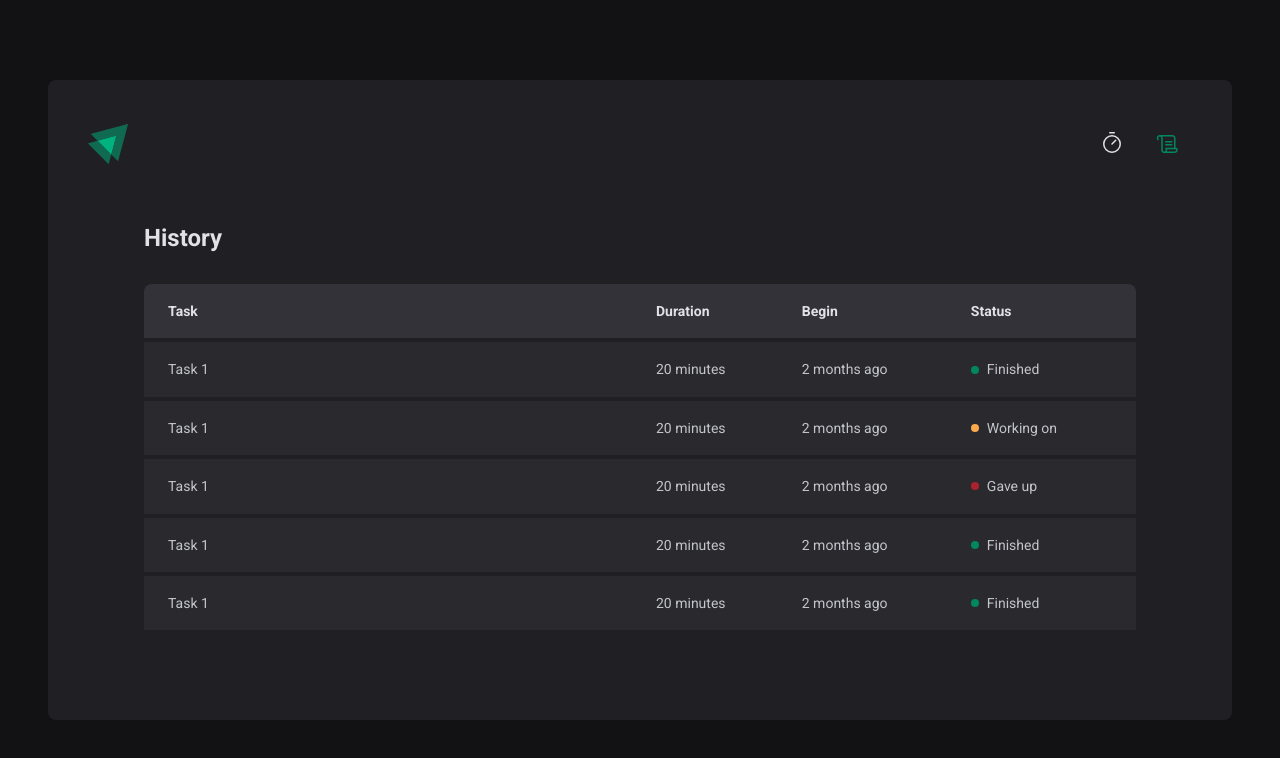
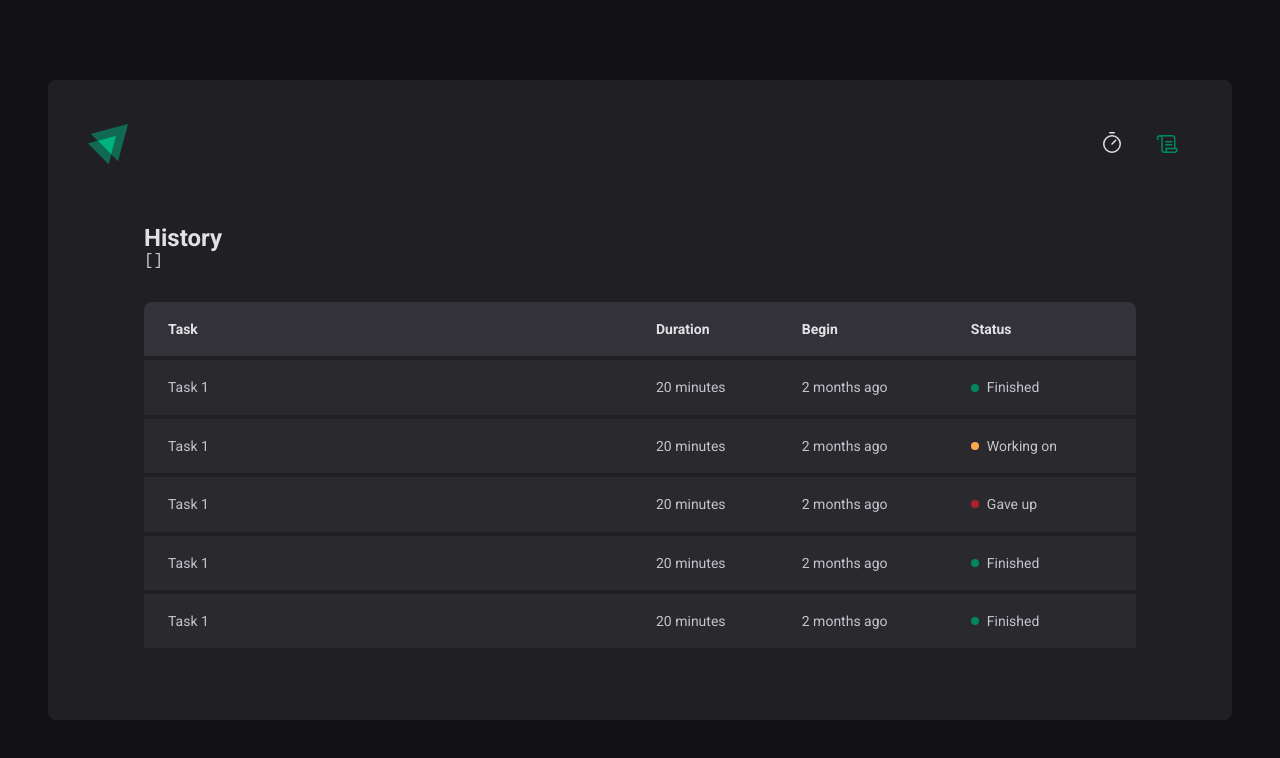
Before and after one commit to 0xREALAldc/ignite-02-reactjs-pomodoro-timer, a React (Vite) app: page /history in a window 1280 px wide. Shown: the top 758 px of the page. Built offline with nearby package versions, Linux system fonts and the light colour scheme.

Commit message:
Add: We moved all the code that was only used for the context and placed in a file for the CyclesContext to be able to acces in other pages. Wrapped around the Routes component to give access to the context in the other pages of the application

```diff
--- a/src/App.tsx
+++ b/src/App.tsx
@@ -4,13 +4,16 @@
 
 import { GlobalStyle } from './styles/global'
 import { defaultTheme } from './styles/themes/default'
+import { CyclesContextProvider } from './contexts/CyclesContext'
 
 export function App() {
   return (
     <ThemeProvider theme={defaultTheme}>
       {/* we need to have the BrowserRouter around the Router that has our routes */}
       <BrowserRouter>
-        <Router />
+        <CyclesContextProvider>
+          <Router />
+        </CyclesContextProvider>
       </BrowserRouter>
 
       <GlobalStyle />
--- /dev/null
+++ b/src/contexts/CyclesContext.tsx
@@ -0,0 +1,117 @@
+import { ReactNode, createContext, useState } from 'react'
+
+// here the reason that we create a interface and don't use the type created in the Home component using Zod is to our Context have the independence that
+// even if we change the library or stop using react-hook-form, our context will still work
+interface CreateCycleData {
+  task: string
+  minutesAmount: number
+}
+
+interface Cycle {
+  id: string
+  task: string
+  minutesAmount: number
+  startDate: Date
+  interruptedDate?: Date
+  finishedDate?: Date
+}
+
+interface CyclesContextType {
+  cycles: Cycle[]
+  activeCycle: Cycle | undefined
+  activeCycleId: string | null
+  amountSecondsPassed: number
+  markCurrentCycleAsFinished: () => void
+  setSecondsPassed: (seconds: number) => void
+  setCycleToNull: () => void
+  createNewCycle: (data: CreateCycleData) => void
+  interruptCurrentCycle: () => void
+}
+
+interface CyclesContextProviderProps {
+  // ReactNode is any .tsx valid, anything that react accepts to be written in a .tsx will be accepted
+  children: ReactNode
+}
+
+export const CyclesContext = createContext({} as CyclesContextType)
+
+export function CyclesContextProvider({
+  children,
+}: CyclesContextProviderProps) {
+  const [cycles, setCycles] = useState<Cycle[]>([])
+  const [activeCycleId, setActiveCycleId] = useState<string | null>(null)
+  const [amountSecondsPassed, setAmountSecondsPassed] = useState(0)
+
+  const activeCycle = cycles.find((cycle) => cycle.id === activeCycleId)
+
+  function setCycleToNull() {
+    setActiveCycleId(null)
+  }
+
+  function setSecondsPassed(seconds: number) {
+    setAmountSecondsPassed(seconds)
+  }
+
+  // we create a simple function to use a state in another component using context, this just to not define the definition of the state function in our interface
+  function markCurrentCycleAsFinished() {
+    setCycles((state) =>
+      state.map((cycle) => {
+        if (cycle.id === activeCycleId) {
+          return { ...cycle, finishedDate: new Date() }
+        } else {
+          return cycle
+        }
+      }),
+    )
+  }
+
+  // the parameter 'data' are the data from the fields of our form
+  function createNewCycle(data: CreateCycleData) {
+    const id = String(new Date().getTime())
+
+    const newCycle: Cycle = {
+      id,
+      task: data.task,
+      minutesAmount: data.minutesAmount,
+      startDate: new Date(),
+    }
+
+    setCycles((state) => [...state, newCycle])
+    setActiveCycleId(id)
+    setAmountSecondsPassed(0)
+
+    // reset()
+  }
+
+  function interruptCurrentCycle() {
+    setCycles((state) =>
+      state.map((cycle) => {
+        if (cycle.id === activeCycleId) {
+          return { ...cycle, interruptedDate: new Date() }
+        } else {
+          return cycle
+        }
+      }),
+    )
+
+    setActiveCycleId(null)
+  }
+
+  return (
+    <CyclesContext.Provider
+      value={{
+        cycles,
+        activeCycle,
+        activeCycleId,
+        amountSecondsPassed,
+        markCurrentCycleAsFinished,
+        setSecondsPassed,
+        setCycleToNull,
+        createNewCycle,
+        interruptCurrentCycle,
+      }}
+    >
+      {children}
+    </CyclesContext.Provider>
+  )
+}
--- a/src/pages/History/index.tsx
+++ b/src/pages/History/index.tsx
@@ -1,10 +1,16 @@
+import { useContext } from 'react'
 import { HistoryContainer, HistoryList, Status } from './styles'
 import { useForm } from 'react-hook-form'
+import { CyclesContext } from '../../contexts/CyclesContext'
 
 export function History() {
+  const { cycles } = useContext(CyclesContext)
+
   return (
     <HistoryContainer>
       <h1>History</h1>
+
+      <pre>{JSON.stringify(cycles, null, 2)}</pre>
 
       <HistoryList>
         <table>
--- a/src/pages/Home/components/Countdown/index.tsx
+++ b/src/pages/Home/components/Countdown/index.tsx
@@ -1,8 +1,8 @@
 import { useContext, useEffect } from 'react'
 import { differenceInSeconds } from 'date-fns'
-import { CyclesContext } from '../..'
 
 import { CountdownContainer, Separator } from './styles'
+import { CyclesContext } from '../../../../contexts/CyclesContext'
 
 export function Countdown() {
   const {
@@ -62,6 +62,7 @@
     activeCycleId,
     markCurrentCycleAsFinished,
     setSecondsPassed,
+    setCycleToNull,
   ])
 
   return (
--- a/src/pages/Home/components/NewCycleForm/index.tsx
+++ b/src/pages/Home/components/NewCycleForm/index.tsx
@@ -1,8 +1,8 @@
 import { useContext } from 'react'
 import { useFormContext } from 'react-hook-form'
-import { CyclesContext } from '../..'
 
 import { FormContainer, MinutesAmountInput, TaskInput } from './styles'
+import { CyclesContext } from '../../../../contexts/CyclesContext'
 
 export function NewCycleForm() {
   const { activeCycle } = useContext(CyclesContext)
--- a/src/pages/Home/index.tsx
+++ b/src/pages/Home/index.tsx
@@ -1,5 +1,6 @@
-import { createContext, useState } from 'react'
+import { useContext } from 'react'
 import { FormProvider, useForm } from 'react-hook-form'
+import { CyclesContext } from '../../contexts/CyclesContext'
 import { zodResolver } from '@hookform/resolvers/zod'
 // we only use this syntax 'import * as ...' when the library that we're using doesn't have a 'export default'
 import * as zod from 'zod'
@@ -13,26 +14,6 @@
   StopCountdownButton,
 } from './styles'
 
-interface Cycle {
-  id: string
-  task: string
-  minutesAmount: number
-  startDate: Date
-  interruptedDate?: Date
-  finishedDate?: Date
-}
-
-interface CyclesContextType {
-  activeCycle: Cycle | undefined
-  activeCycleId: string | null
-  amountSecondsPassed: number
-  markCurrentCycleAsFinished: () => void
-  setSecondsPassed: (seconds: number) => void
-  setCycleToNull: () => void
-}
-
-export const CyclesContext = createContext({} as CyclesContextType)
-
 const newCycleFormValidationSchema = zod.object({
   task: zod.string().min(1, 'Please fill the description of the task'),
   minutesAmount: zod
@@ -44,9 +25,8 @@
 type NewCycleFormData = zod.infer<typeof newCycleFormValidationSchema>
 
 export function Home() {
-  const [cycles, setCycles] = useState<Cycle[]>([])
-  const [activeCycleId, setActiveCycleId] = useState<string | null>(null)
-  const [amountSecondsPassed, setAmountSecondsPassed] = useState(0)
+  const { activeCycle, cycles, createNewCycle, interruptCurrentCycle } =
+    useContext(CyclesContext)
 
   const newCycleForm = useForm<NewCycleFormData>({
     resolver: zodResolver(newCycleFormValidationSchema),
@@ -56,62 +36,7 @@
     },
   })
 
-  const { handleSubmit, watch, reset /*, formState */ } = newCycleForm
-
-  const activeCycle = cycles.find((cycle) => cycle.id === activeCycleId)
-
-  function setCycleToNull() {
-    setActiveCycleId(null)
-  }
-
-  function setSecondsPassed(seconds: number) {
-    setAmountSecondsPassed(seconds)
-  }
-
-  // we create a simple function to use a state in another component using context, this just to not define the definition of the state function in our interface
-  function markCurrentCycleAsFinished() {
-    setCycles((state) =>
-      state.map((cycle) => {
-        if (cycle.id === activeCycleId) {
-          return { ...cycle, finishedDate: new Date() }
-        } else {
-          return cycle
-        }
-      }),
-    )
-  }
-
-  // the parameter 'data' are the data from the fields of our form
-  function handleCreateNewCycle(data: NewCycleFormData) {
-    const id = String(new Date().getTime())
-
-    const newCycle: Cycle = {
-      id,
-      task: data.task,
-      minutesAmount: data.minutesAmount,
-      startDate: new Date(),
-    }
-
-    setCycles((state) => [...state, newCycle])
-    setActiveCycleId(id)
-    setAmountSecondsPassed(0)
-
-    reset()
-  }
-
-  function handleInterruptCycle() {
-    setCycles((state) =>
-      state.map((cycle) => {
-        if (cycle.id === activeCycleId) {
-          return { ...cycle, interruptedDate: new Date() }
-        } else {
-          return cycle
-        }
-      }),
-    )
-
-    setActiveCycleId(null)
-  }
+  const { handleSubmit, watch /* reset */ /*, formState */ } = newCycleForm
 
   // console.log(formState.errors)
 
@@ -122,25 +47,14 @@
 
   return (
     <HomeContainer>
-      <form onSubmit={handleSubmit(handleCreateNewCycle)} action="">
-        <CyclesContext.Provider
-          value={{
-            activeCycle,
-            activeCycleId,
-            amountSecondsPassed,
-            markCurrentCycleAsFinished,
-            setSecondsPassed,
-            setCycleToNull,
-          }}
-        >
-          <FormProvider {...newCycleForm}>
-            <NewCycleForm />
-          </FormProvider>
-          <Countdown />
-        </CyclesContext.Provider>
+      <form onSubmit={handleSubmit(createNewCycle)} action="">
+        <FormProvider {...newCycleForm}>
+          <NewCycleForm />
+        </FormProvider>
+        <Countdown />
 
         {activeCycle ? (
-          <StopCountdownButton onClick={handleInterruptCycle} type="button">
+          <StopCountdownButton onClick={interruptCurrentCycle} type="button">
             <Stop size={24} />
             Stop
           </StopCountdownButton>
```
